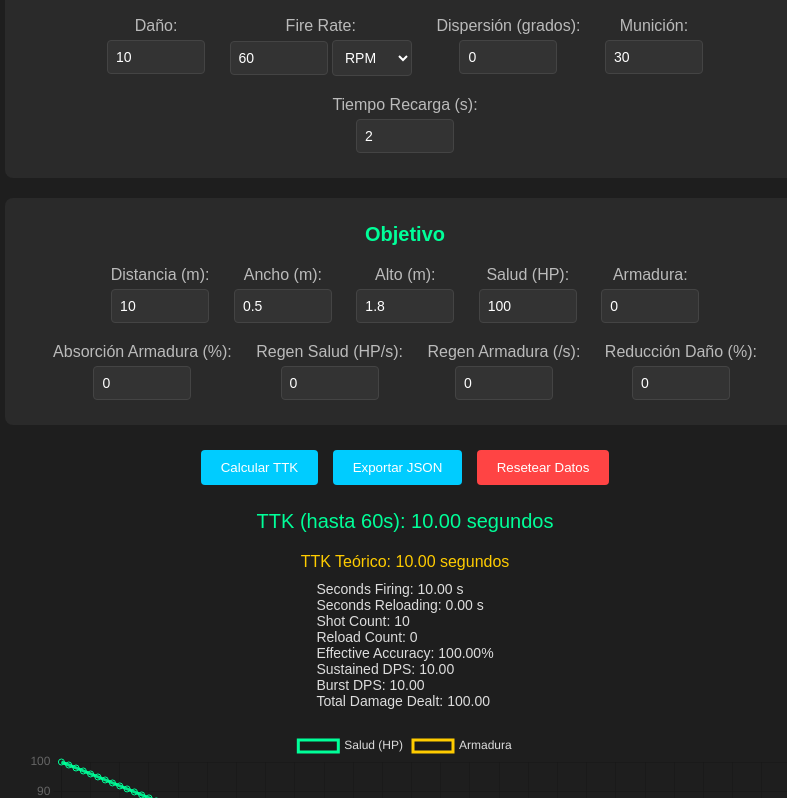
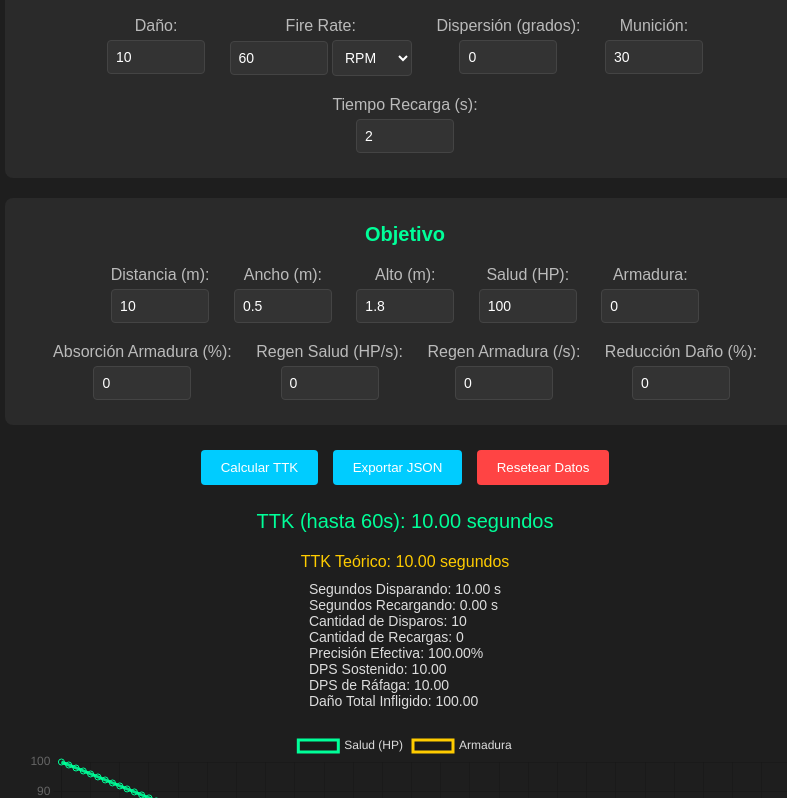
Before and after one commit to genio043/ttk-pro, a plain HTML site: page index.html in a window 1280 px wide. Both pictures are taken after a click on the button "Calcular TTK". Shown: the part 409-1207 px from the top of the page, without its empty margins (235-1022 px from the left). Drawn offline with nearby package versions, Linux system fonts and the light colour scheme.

Commit message:
Update index.html

```diff
--- a/index.html
+++ b/index.html
@@ -284,14 +284,14 @@
             const sustainedDPS = totalDamage / (secondsFiring + secondsReloading);
             const burstDPS = effectiveDamage * fireRate;
             document.getElementById('stats').innerHTML = `
-                Seconds Firing: ${secondsFiring.toFixed(2)} s<br>
-                Seconds Reloading: ${secondsReloading.toFixed(2)} s<br>
-                Shot Count: ${Math.round(shotCount)}<br>
-                Reload Count: ${reloadCount}<br>
-                Effective Accuracy: ${effectiveAccuracy}%<br>
-                Sustained DPS: ${sustainedDPS.toFixed(2)}<br>
-                Burst DPS: ${burstDPS.toFixed(2)}<br>
-                Total Damage Dealt: ${totalDamage.toFixed(2)}
+                Segundos Disparando: ${secondsFiring.toFixed(2)} s<br>
+                Segundos Recargando: ${secondsReloading.toFixed(2)} s<br>
+                Cantidad de Disparos: ${Math.round(shotCount)}<br>
+                Cantidad de Recargas: ${reloadCount}<br>
+                Precisión Efectiva: ${effectiveAccuracy}%<br>
+                DPS Sostenido: ${sustainedDPS.toFixed(2)}<br>
+                DPS de Ráfaga: ${burstDPS.toFixed(2)}<br>
+                Daño Total Infligido: ${totalDamage.toFixed(2)}
             `;
 
             drawChart(dataPoints);
```
